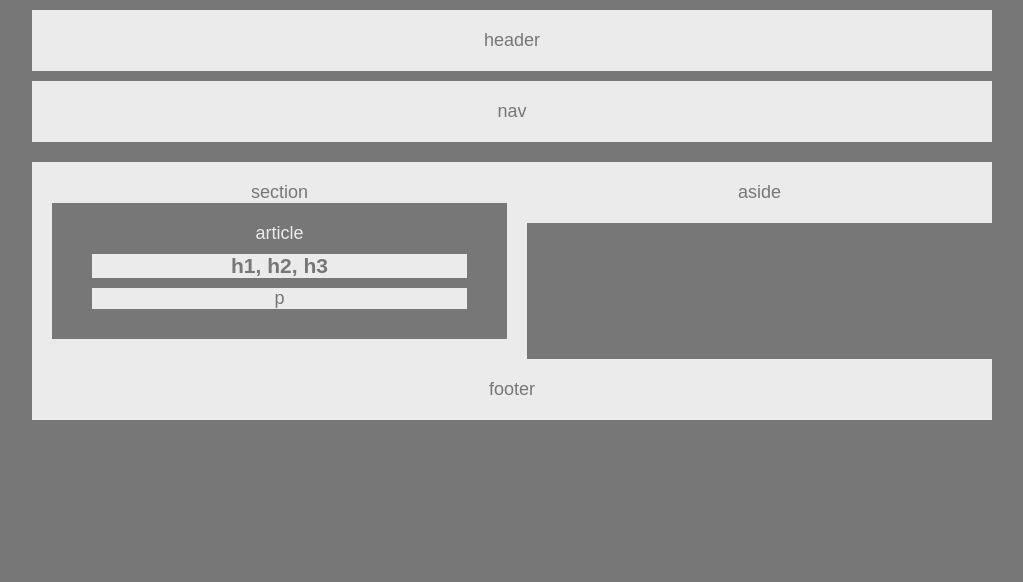
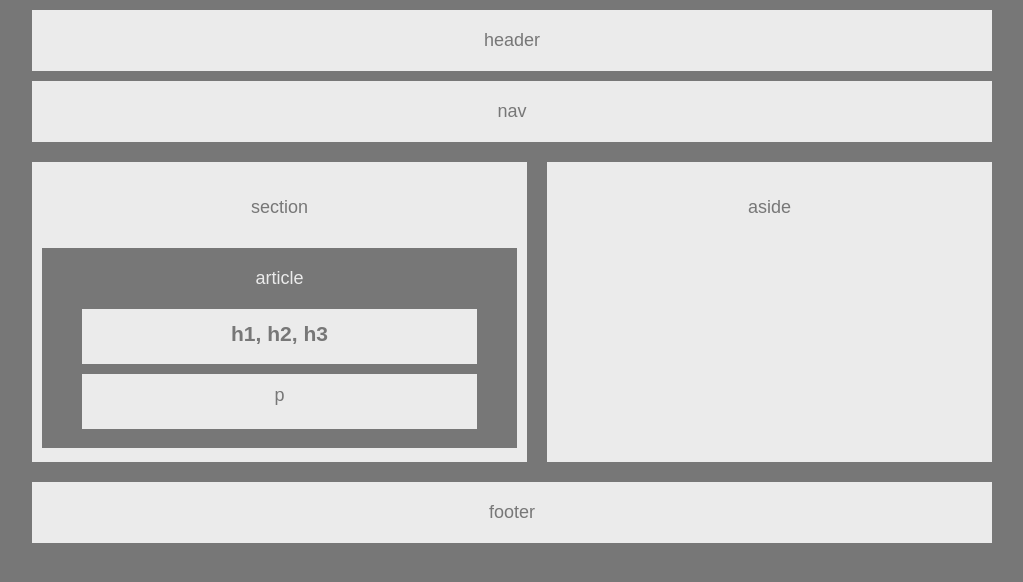
Before and after one commit to woaky1/HW-Wireframe, a plain HTML site: page index.html in a window 1280 px wide. Shown: the whole page, without its empty margins (128-1151 px from the left). Drawn offline with Linux system fonts and the light colour scheme.

Commit message:
getting close. Contiued tweeks to padding and margins. Need to work on a few box sizes.

```diff
--- a/index.html
+++ b/index.html
@@ -18,7 +18,7 @@
 
     <div class="pageCore">
         <section>
-            <p>section</p>
+            <p id="sectionP">section</p>
             <article>
                 <p id="article_p">article</p>
                     <div id="headlineBox">
@@ -31,7 +31,7 @@
         </section>
 
         <aside>
-            <p>aside</p>
+            <p id="asideP">aside</p>
         </aside>
 
     </div>
--- a/style.css
+++ b/style.css
@@ -36,9 +36,11 @@ h1, p {
 article {
     color: #ebebeb;
     background: #777;
-    padding: 20px;
-    margin-left: 20px;
-    margin-right: 20px;
+    padding: 20px 20px 10px;
+    margin-left: 10px;
+    margin-right: 10px;
+    margin-top: 30px;
+    height: 200px;
 }
 
 #article_p {
@@ -49,16 +51,46 @@ article {
 section {
     width: 495px;
     float: left;
+    height: 300px;
+    position: relative;
+    margin-right: 20px;
+}
+
+#sectionP {
+    padding-top: 15px;
+}
+
+aside {
+    height: 300px;
+    float: right;
+    width: 445px;
+}
+
+#asideP {
+    padding-top: 15px;
 }
 
 footer {
     clear: both;
+    margin-top: 20px;
 }
 
 #headlineBox {
-    margin: 10px 20px;
+    margin: 20px 20px 10px;
+    height: 55px;
+    background: #ebebeb;
+    line-height: 280%;
 }
 
 #paragraphBox {
     margin: 10px 20px;
+    height: 55px;
+    background: #ebebeb;
+    line-height: 240%;
 }
+
+.pageCore {
+    width: 960px;
+    height: 300px;
+    background: #777;
+}
```
